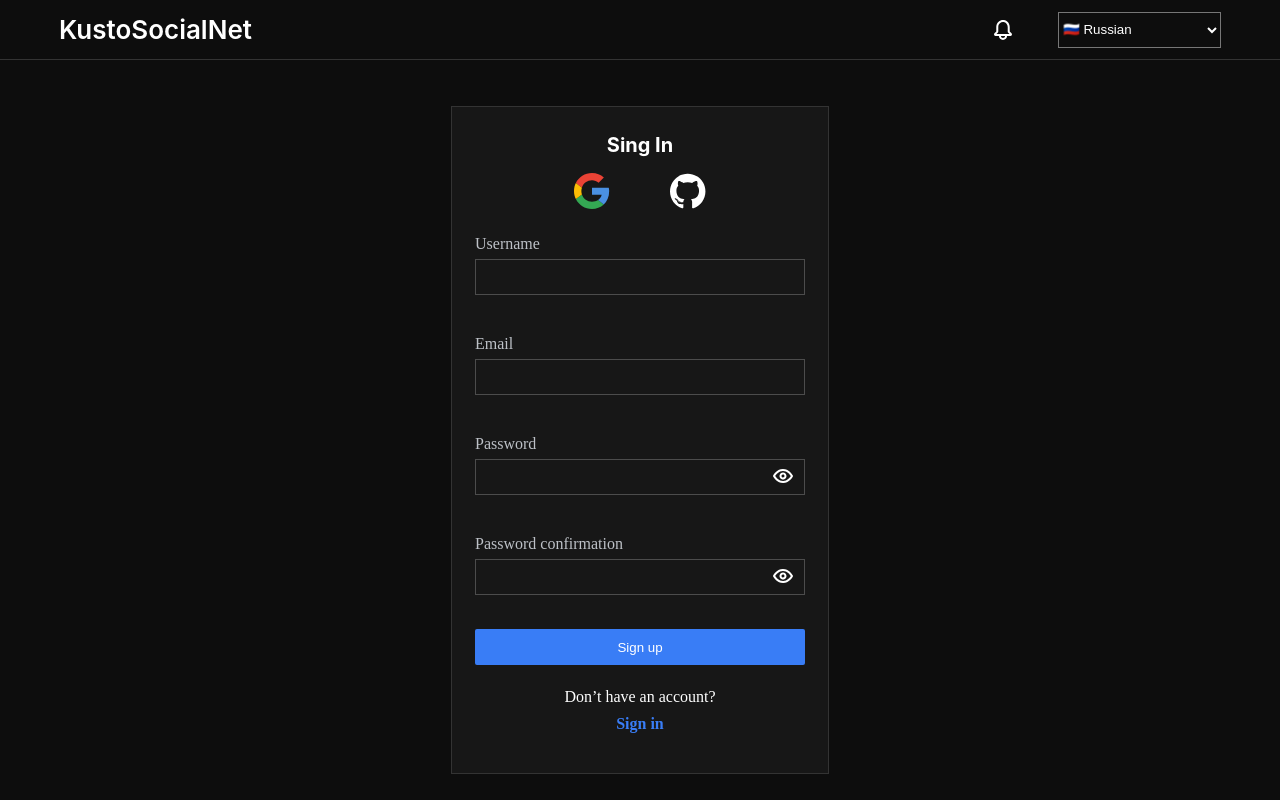
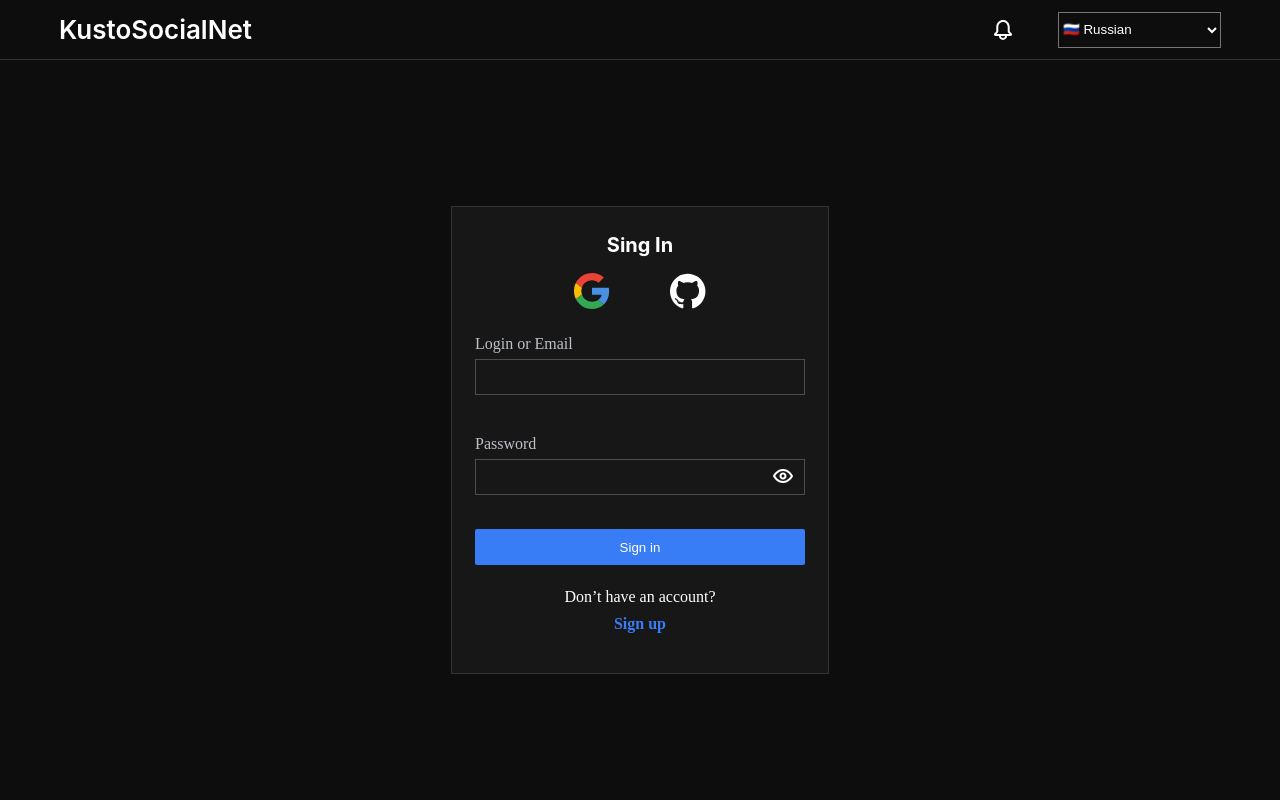
Before and after one commit to polyakog/kustogram, a Next.js app: page /registration in a window 1280 px wide. Built offline with nearby package versions, Linux system fonts and the light colour scheme.

Commit message:
refac: registration page

```diff
--- a/pages/registration/index.tsx
+++ b/pages/registration/index.tsx
@@ -1,29 +1,29 @@
-import React from "react"
-import {Formik} from "formik"
-import showPasswordBtn from "../../public/icons/eye-outline.svg"
-import hidePasswordBtn from "../../public/icons/eye-off-outline.svg"
-import {getLayout} from "../../components/Layout/BaseLayout/BaseLayout"
-import {useShowPassword} from "assets/hooks/useShowPassword"
-import {validateRegistration} from "../../utils/validateRegistraition"
-import AuthIcons from "../../components/Wrappers/Auth/AuthIcons"
-import {WrapperContainerAuth} from "../../components/Wrappers/Auth/WrapperContainerAuth"
-import {Button, ThemeButton} from "../../components/Button/Button"
-import {FormikLabel} from "../../components/Formik/FormikLabel"
+import React from 'react';
+import {getLayout} from "../../components/Layout/BaseLayout/BaseLayout";
+import {Button, ThemeButton} from "../../components/Button/Button";
+import {WrapperContainerAuth} from "../../components/Wrappers/Auth/WrapperContainerAuth";
+import {Formik} from "formik";
+import AuthIcons from "../../components/Wrappers/Auth/AuthIcons";
 import {
   StyledAuthForm,
-  StyledContainerAuth, StyledShowPasswordBtn, StyledSignIn,
-  StyledSignInWrapper,
-  StyledText
-} from "../../styles/styledComponents/auth/FormikAuth.styled"
-import {useRegistrationMutation} from "store/api/auth/authApi"
-import {FormValueRegistration, ResetForm} from "components/Formik/types"
+  StyledContainerAuth,
+  StyledShowPasswordBtn, StyledSignIn,
+  StyledSignInWrapper, StyledText
+} from "../../styles/styledComponents/auth/FormikAuth.styled";
+import {useShowPassword} from "../../assets/hooks/useShowPassword";
+import {useLoginMutation} from "../../store/api/auth/authApi";
+import {FormValueLogin, ResetForm} from "../../components/Formik/types";
+import {FormikLabel} from "../../components/Formik/FormikLabel";
+import showPasswordBtn from "../../public/icons/eye-outline.svg";
+import hidePasswordBtn from "../../public/icons/eye-off-outline.svg";
+import {validateLogin} from "../../utils/validateLogin";
 
-export default function Registration() {
+
+const Login = () => {
+
   const {
     passwordType,
-    passwordConfirmationType,
     showPassword,
-    showPasswordConfirmation
   } =
     useShowPassword()
 
@@ -35,20 +35,17 @@ export default function Registration() {
     loginOrEmail: ""
   }
 
-  const [registrationHandler] = useRegistrationMutation()
+  const [loginHandler] = useLoginMutation()
 
-
-  const handleSubmit = async (values: FormValueRegistration, {resetForm}: ResetForm) => {
+  const handleSubmit = async (values: FormValueLogin, {resetForm}: ResetForm) => {
     const data = {
-      email: values.email,
+      loginOrEmail: values.loginOrEmail,
       password: values.password,
-      login: values.username
     }
     try {
-      await registrationHandler(data)
+      await loginHandler(data)
       resetForm()
     } catch (error) {
-      console.log(error)
     }
   }
 
@@ -58,33 +55,18 @@ export default function Registration() {
         <AuthIcons/>
         <Formik
           initialValues={initialAuthValues}
-          validationSchema={validateRegistration}
+          validationSchema={validateLogin}
           onSubmit={handleSubmit}
         >
-          {({
-              errors,
-              touched,
-              values,
-              setFieldValue
-            }) => (
+          {({errors, touched, values, setFieldValue}) => (
             <StyledAuthForm>
               <FormikLabel
-                name="username"
-                onChange={(e) => setFieldValue("username", e)}
-                value={values.username}
+                name="loginOrEmail"
+                onChange={(e) => setFieldValue("loginOrEmail", e)}
+                value={values.loginOrEmail}
                 type={"text"}
-                title={"Username"}
-                border={errors.username?.length && touched.username ? "red" : "white"}
-                errors={errors}
-                touched={touched}
-              />
-              <FormikLabel
-                name="email"
-                onChange={(e) => setFieldValue("email", e)}
-                value={values.email}
-                type={"email"}
-                title={"email"}
-                border={errors.email?.length && touched.email ? "red" : "white"}
+                title={"login or Email"}
+                border={errors.loginOrEmail?.length && touched.loginOrEmail ? "red" : "white"}
                 errors={errors}
                 touched={touched}
               />
@@ -105,40 +87,20 @@ export default function Registration() {
                   onClick={() => showPassword()}
                 />
               </FormikLabel>
-              <FormikLabel
-                id="pass"
-                name="passwordConfirmation"
-                onChange={(e) => setFieldValue("passwordConfirmation", e)}
-                value={values.passwordConfirmation}
-                type={passwordConfirmationType}
-                title={"Password confirmation"}
-                border={
-                  errors.passwordConfirmation?.length && touched.passwordConfirmation
-                    ? "red"
-                    : "white"
-                }
-                errors={errors}
-                touched={touched}
-              >
-                <StyledShowPasswordBtn
-                  alt="show password"
-                  src={passwordConfirmationType === "password" ? showPasswordBtn : hidePasswordBtn}
-                  onClick={() => showPasswordConfirmation()}
-                />
-              </FormikLabel>
               <Button theme={ThemeButton.PRIMARY} type="submit">
-                Sign up
+                Sign in
               </Button>
             </StyledAuthForm>
           )}
         </Formik>
         <StyledSignInWrapper>
           <StyledText>Don’t have an account?</StyledText>
-          <StyledSignIn href="/login">Sign in</StyledSignIn>
+          <StyledSignIn href="/registration">Sign up</StyledSignIn>
         </StyledSignInWrapper>
       </WrapperContainerAuth>
     </StyledContainerAuth>
   )
 }
 
-Registration.getLayout = getLayout
+Login.getLayout = getLayout
+export default Login;
```
